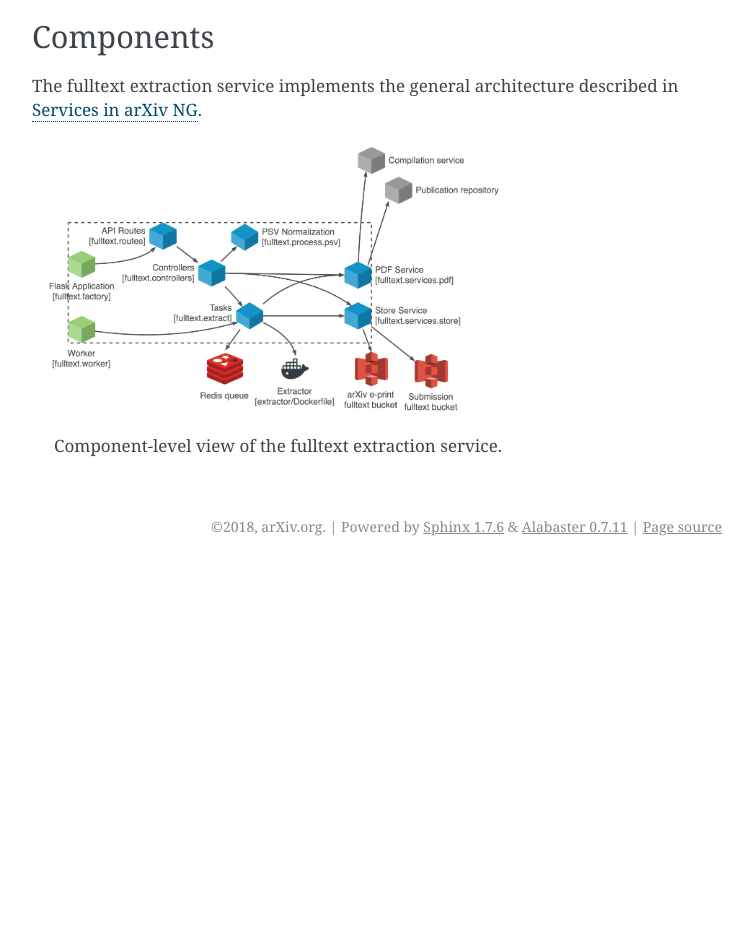
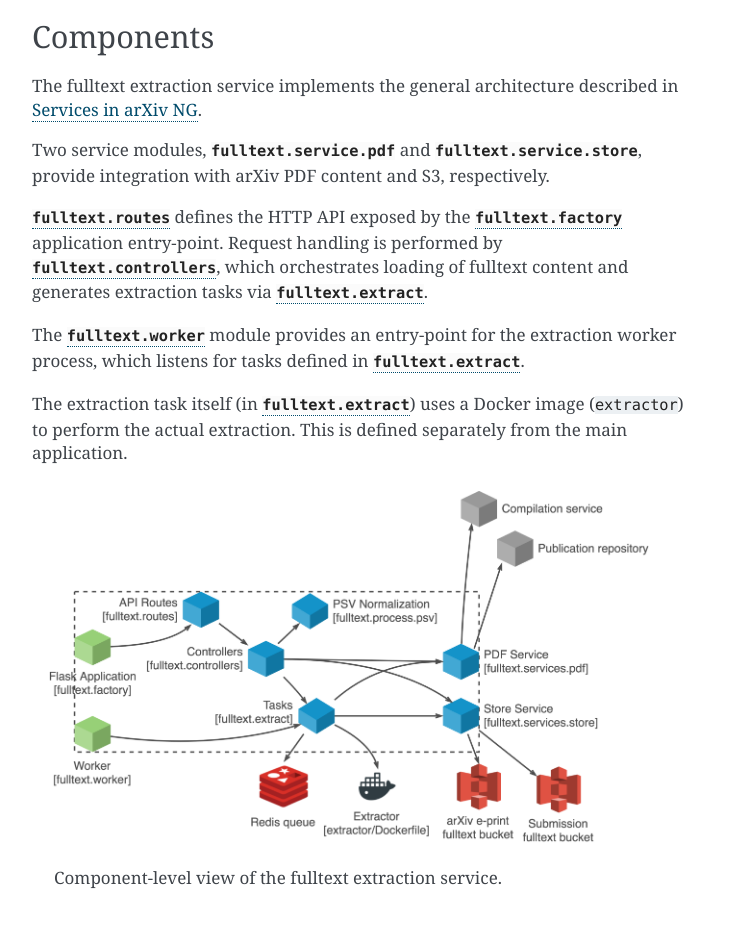
Before and after one commit to arXiv/zzzArchived_arxiv-fulltext, a plain HTML site: page architecture.html in a window 1280 px wide. Shown: the part 1840-2766 px from the top of the page, without its empty margins (388-1140 px from the left). Before the commit the page ends 2406 px from the top, so only its background shows below. Drawn offline with nearby package versions, Linux system fonts and the light colour scheme; some packages are replaced by stand-ins of ours.

Commit message:
updated docs

```diff
--- a/architecture.html
+++ b/architecture.html
@@ -82,8 +82,20 @@ be. This helps to prevent duplicate extraction tasks.</p>
 <h2>Components<a class="headerlink" href="#components" title="Permalink to this headline">¶</a></h2>
 <p>The fulltext extraction service implements the general architecture described
 in <a class="reference external" href="https://cul-it.github.io/arxiv-arxitecture/crosscutting/services.html" title="(in arXiv arXitecture v0.8)"><span>Services in arXiv NG</span></a>.</p>
+<p>Two service modules, <code class="xref py py-mod docutils literal notranslate"><span class="pre">fulltext.service.pdf</span></code> and
+<code class="xref py py-mod docutils literal notranslate"><span class="pre">fulltext.service.store</span></code>, provide integration with arXiv PDF content
+and S3, respectively.</p>
+<p><a class="reference internal" href="fulltext/fulltext.routes.html#module-fulltext.routes" title="fulltext.routes"><code class="xref py py-mod docutils literal notranslate"><span class="pre">fulltext.routes</span></code></a> defines the HTTP API exposed by the
+<a class="reference internal" href="fulltext/fulltext.factory.html#module-fulltext.factory" title="fulltext.factory"><code class="xref py py-mod docutils literal notranslate"><span class="pre">fulltext.factory</span></code></a> application entry-point. Request handling is
+performed by <a class="reference internal" href="fulltext/fulltext.controllers.html#module-fulltext.controllers" title="fulltext.controllers"><code class="xref py py-mod docutils literal notranslate"><span class="pre">fulltext.controllers</span></code></a>, which orchestrates loading of
+fulltext content and generates extraction tasks via <a class="reference internal" href="fulltext/fulltext.extract.html#module-fulltext.extract" title="fulltext.extract"><code class="xref py py-mod docutils literal notranslate"><span class="pre">fulltext.extract</span></code></a>.</p>
+<p>The <a class="reference internal" href="fulltext/fulltext.worker.html#module-fulltext.worker" title="fulltext.worker"><code class="xref py py-mod docutils literal notranslate"><span class="pre">fulltext.worker</span></code></a> module provides an entry-point for the extraction
+worker process, which listens for tasks defined in <a class="reference internal" href="fulltext/fulltext.extract.html#module-fulltext.extract" title="fulltext.extract"><code class="xref py py-mod docutils literal notranslate"><span class="pre">fulltext.extract</span></code></a>.</p>
+<p>The extraction task itself (in <a class="reference internal" href="fulltext/fulltext.extract.html#module-fulltext.extract" title="fulltext.extract"><code class="xref py py-mod docutils literal notranslate"><span class="pre">fulltext.extract</span></code></a>) uses a Docker image
+(<code class="docutils literal notranslate"><span class="pre">extractor</span></code>) to perform the actual extraction. This is defined separately
+from the main application.</p>
 <div class="figure" id="id3">
-<span id="figure-components"></span><a class="reference internal image-reference" href="_images/fulltext-service-components.png"><img alt="_images/fulltext-service-components.png" src="_images/fulltext-service-components.png" style="width: 450px;" /></a>
+<span id="figure-components"></span><a class="reference internal image-reference" href="_images/fulltext-service-components.png"><img alt="_images/fulltext-service-components.png" src="_images/fulltext-service-components.png" style="width: 600px;" /></a>
 <p class="caption"><span class="caption-text">Component-level view of the fulltext extraction service.</span></p>
 </div>
 </div>
```
Also changed, not shown: _sources/architecture.rst.txt, searchindex.js.
